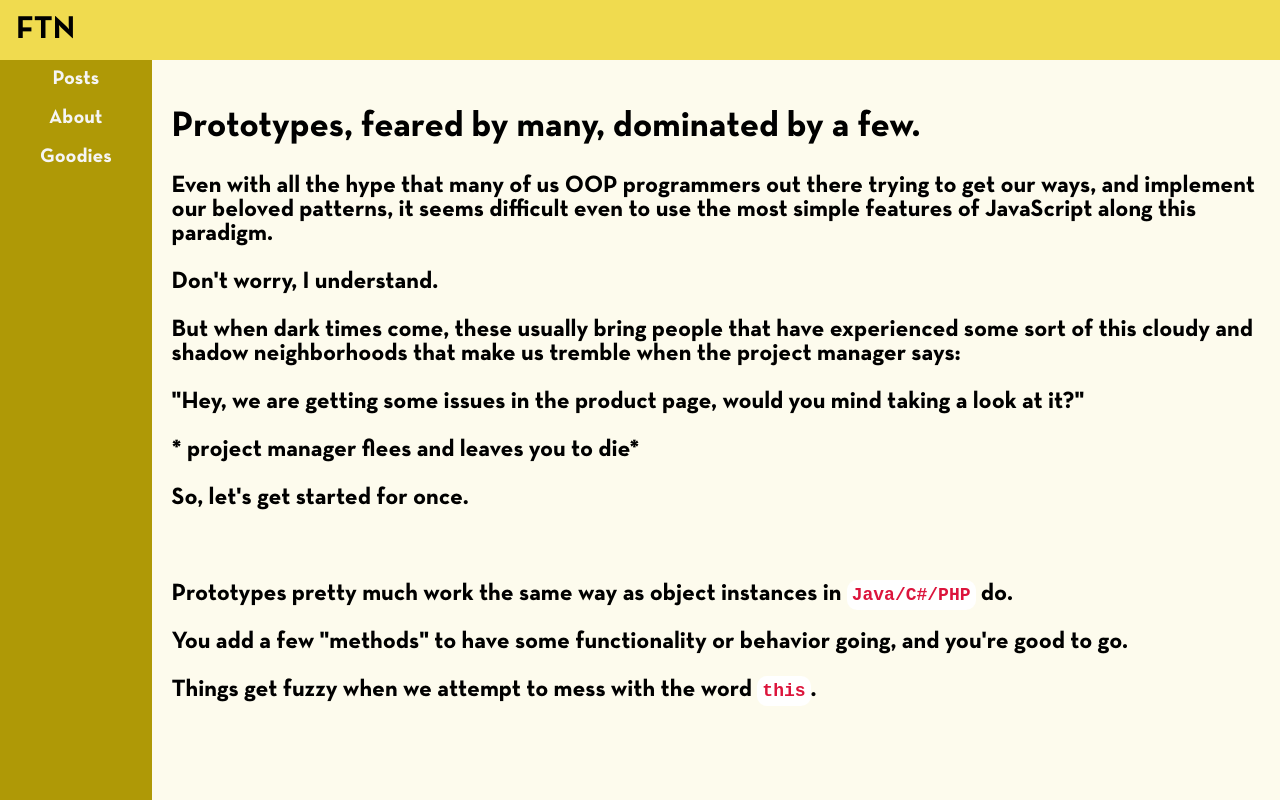
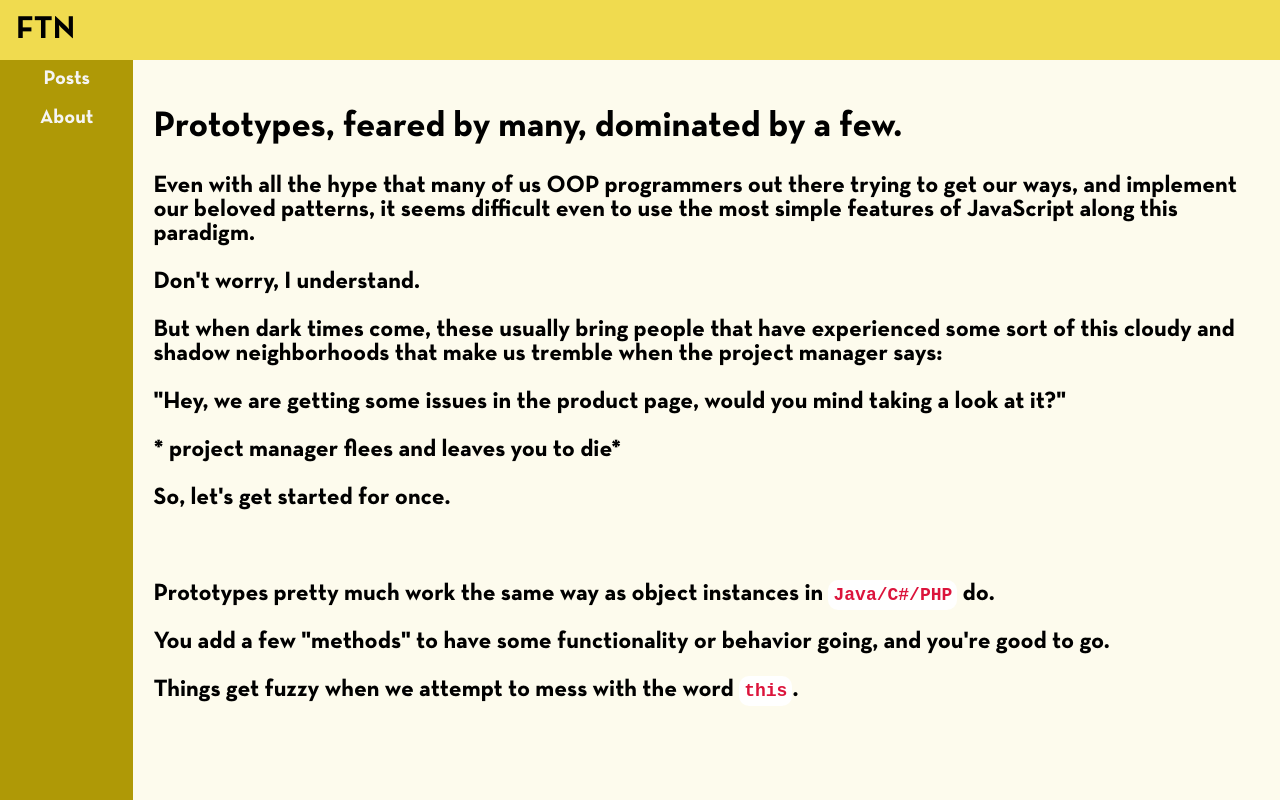
Before and after one commit to EstebanVictorio/for-the-north-static, a website: page pages/posts/prototypes.html in a window 1280 px wide. Drawn offline with Linux system fonts and the light colour scheme; files that its build step writes are made by us from their sources; files whose address does not match are found by name.

Commit message:
[update] update prototype post links

```diff
--- a/pages/posts/prototypes.html
+++ b/pages/posts/prototypes.html
@@ -12,9 +12,8 @@
     </a>
   </nav>
   <aside class="sidebar">
-    <a class="nav-link" href="/posts">Posts</a>
-    <a class="nav-link" href="/about">About</a>
-    <a class="nav-link" href="/goodies">Goodies</a>
+    <a class="nav-link" href="/for-the-north/pages/posts.html">Posts</a>
+    <a class="nav-link" href="/for-the-north/pages/about.html">About</a>
   </aside>
   <main class="main">
     <h2 class="post-headline"> Prototypes, feared by many, dominated by a few.</h2>
```
